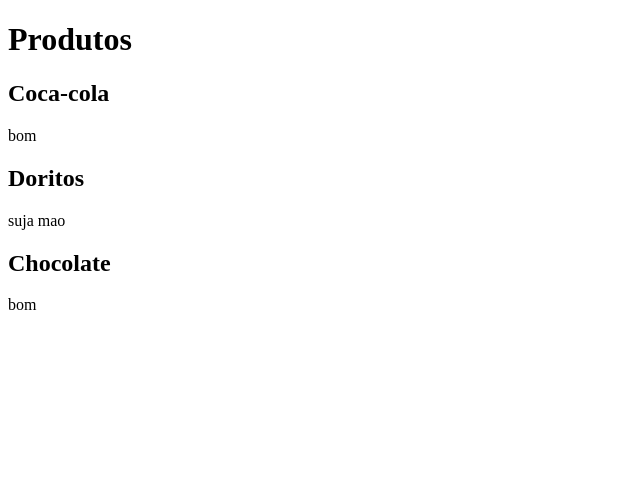
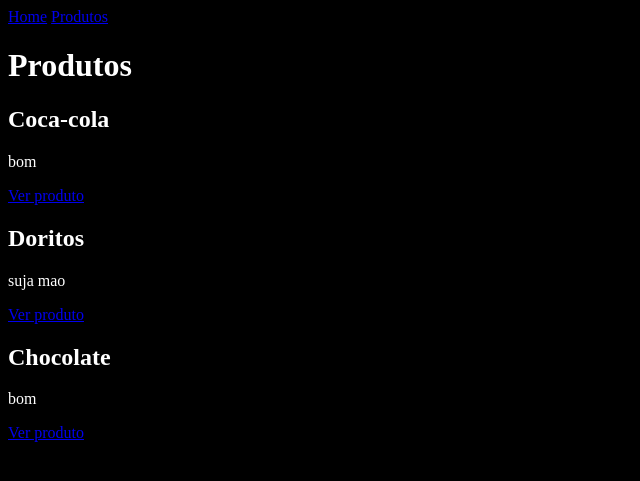
Before and after one commit to LiceeIF/learning-flask-lp3, a Flask app: page /produtos in a window 1280 px wide. Shown: the top 481 px of the page, without its empty margins (0-640 px from the left). Run offline with Flask 3, Linux system fonts and the light colour scheme.

Commit message:
atualizei

```diff
--- a/alice/app.py
+++ b/alice/app.py
@@ -7,6 +7,9 @@ lista_produtos = [
 ]
 
 app = Flask(__name__)
+
+# todo aplicativo tem essa dupla:
+# rota e função
 
 @app.route("/")
 def home():
@@ -23,7 +26,7 @@ def produtos():
 @app.route("/produtos/<nome>")
 def produto(nome):
     for produto in lista_produtos:
-        if produto["nome"] == nome:
-            return f"Nome: {produto['nome']}, {produto['descricao']}"
+        if produto["nome"].lower() == nome.lower():
+            return render_template("produto.html", produto=produto)
 
     return "produto não encontrado"
--- /dev/null
+++ b/alice/static/style.css
@@ -0,0 +1,4 @@
+body{
+    background-color: black;
+    color: white;
+}
--- /dev/null
+++ b/alice/templates/base.html
@@ -0,0 +1,18 @@
+<!DOCTYPE html>
+<html lang="pt-br">
+<head>
+    <meta charset="UTF-8">
+    <meta http-equiv="X-UA-Compatible" content="IE=edge">
+    <meta name="viewport" content="width=device-width, initial-scale=1.0">
+    <link rel="stylesheet" href="{{ url_for('static', filename='style.css') }}">
+    <title>{% block title %} {% endblock %}</title>
+</head>
+<nav>
+    <a href="/">Home</a>
+    <a href="/produtos">Produtos</a>
+</nav>
+<body>
+    {% block content %}
+    {% endblock %}
+</body>
+</html>
--- a/alice/templates/produtos.html
+++ b/alice/templates/produtos.html
@@ -1,18 +1,12 @@
-<!DOCTYPE html>
-<html lang="en">
-<head>
-    <meta charset="UTF-8">
-    <meta http-equiv="X-UA-Compatible" content="IE=edge">
-    <meta name="viewport" content="width=device-width, initial-scale=1.0">
-    <title>Document</title>
-</head>
-<body>
+{%extends "base.html"%}
 
-    <h1>Produtos</h1>
+{% block title %}Produtos{% endblock %}
+
+{% block content %}
+<h1>Produtos</h1>
     {% for produto in produtos %}
     <h2>{{ produto.nome }}</h2>
     <p>{{ produto.descricao }}</p>
+    <a href="/produtos/{{ produto.nome }}">Ver produto</a>
     {% endfor %}
-
-</body>
-</html>
+{% endblock %}
```
Also changed, not shown: alice/templates/produto.html (added, +8 -0 lines), 1 other file.
